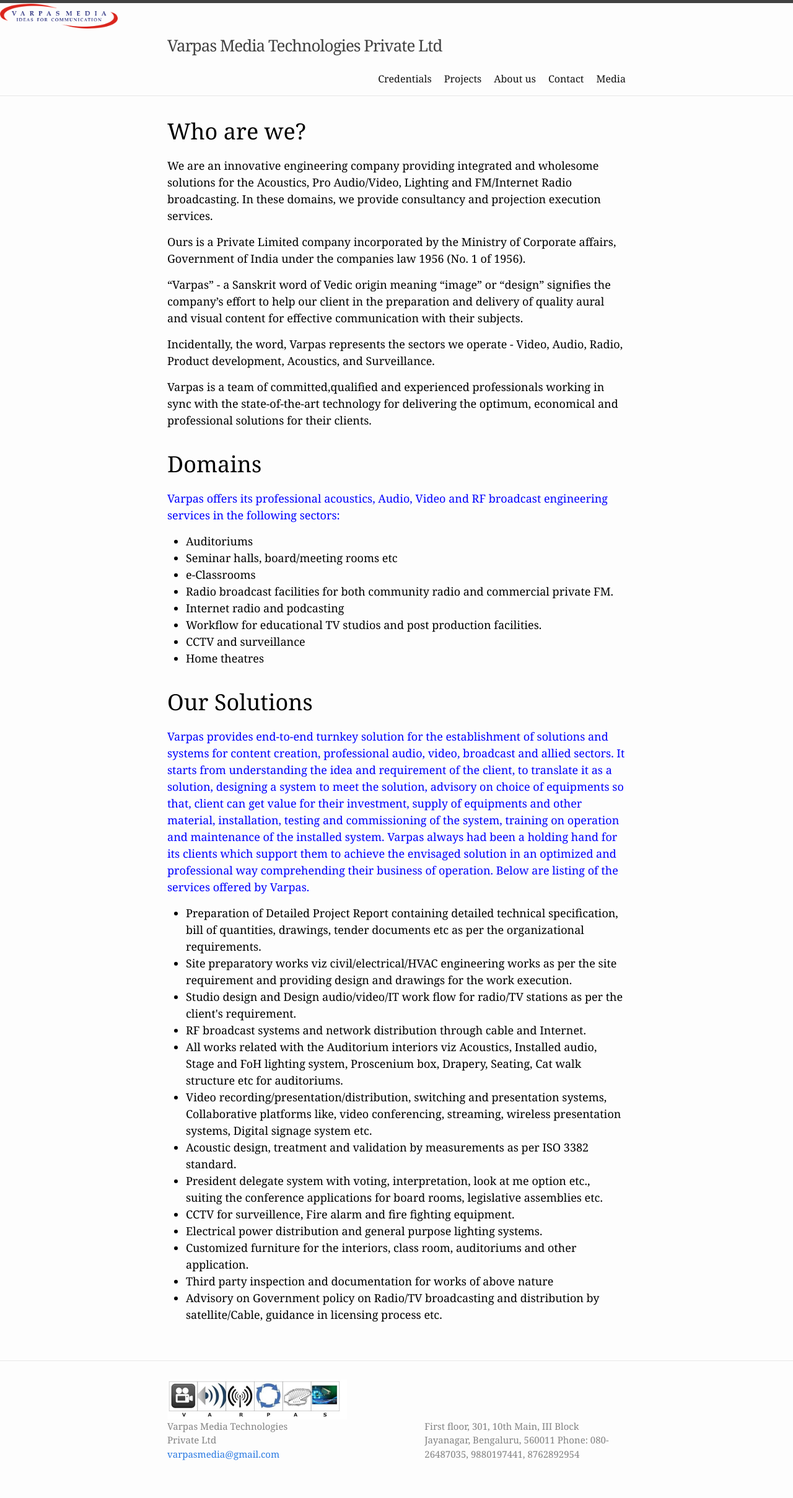
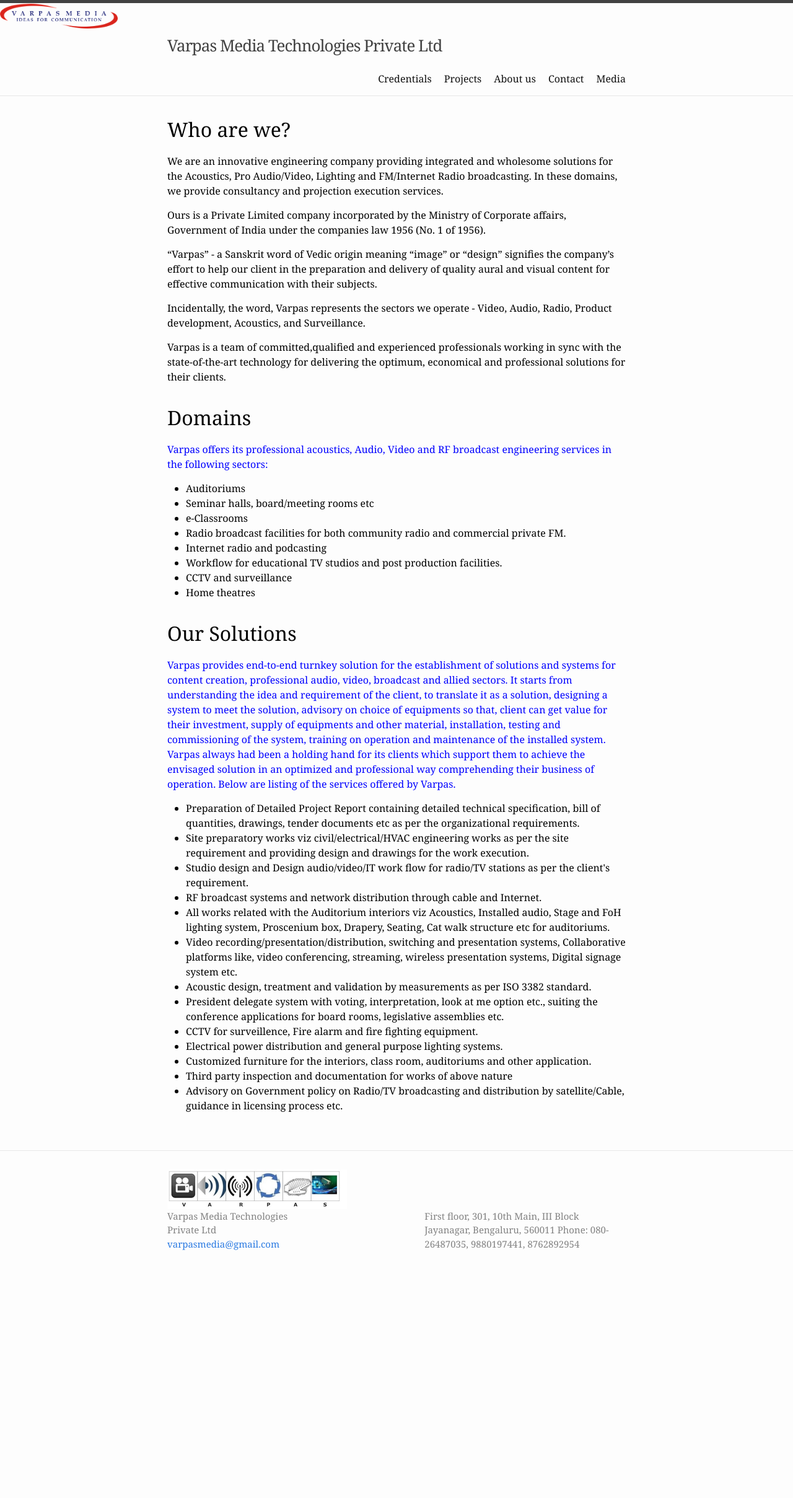
Before and after one commit to VarpasMedia/VarpasMedia.github.io, a Jekyll site: the page built from index.md, in a window 1280 px wide. Shown: the whole page at 62% size. Built offline with Jekyll 4.4.1, drawn with Linux system fonts in a browser that asks for light colours; after the commit the page ends 2078 px from its top, so only the background shows below that.

Commit message:
Update home.html

```diff
--- a/_layouts/home.html
+++ b/_layouts/home.html
@@ -11,7 +11,7 @@ layout: default
   {%- endif -%}
 
 
-<font size="4" face="georgia">
+<font size="3" face="georgia">
 
   <h1>Who are we?</h1>
 
```
